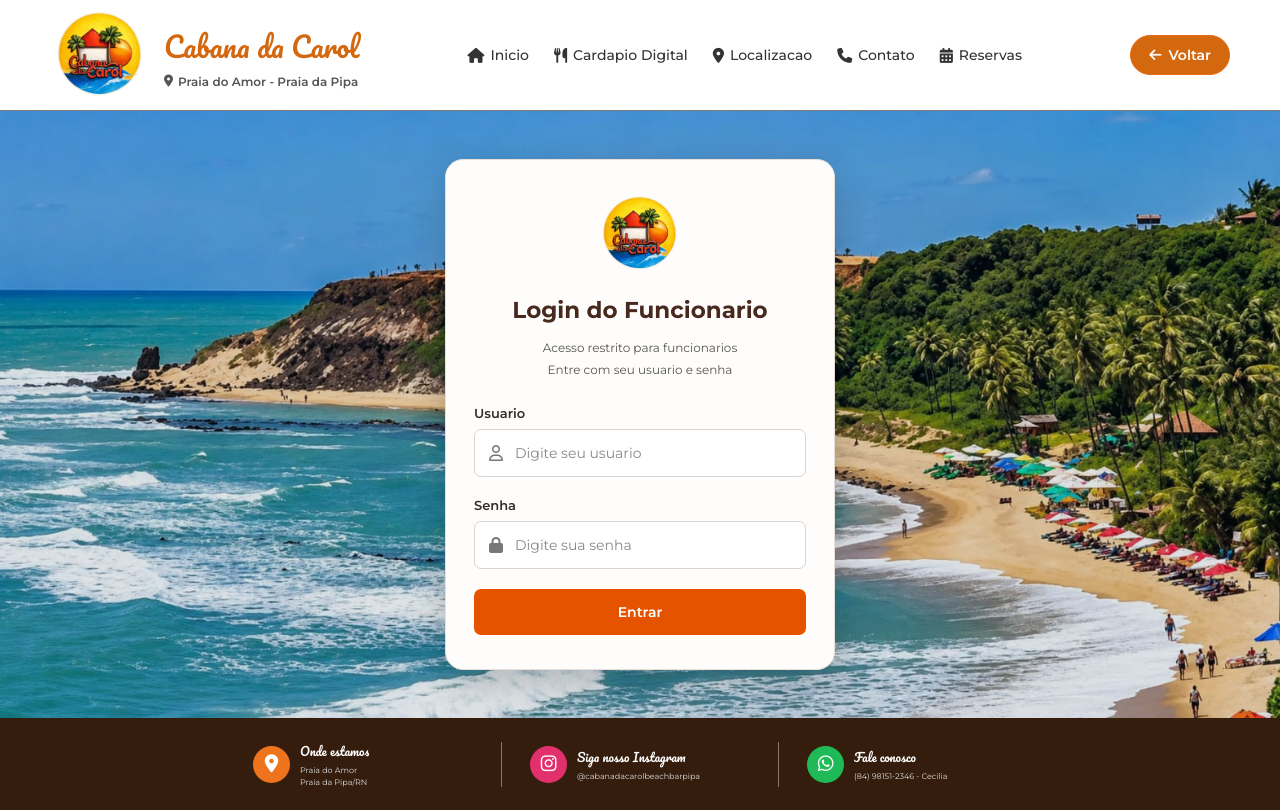
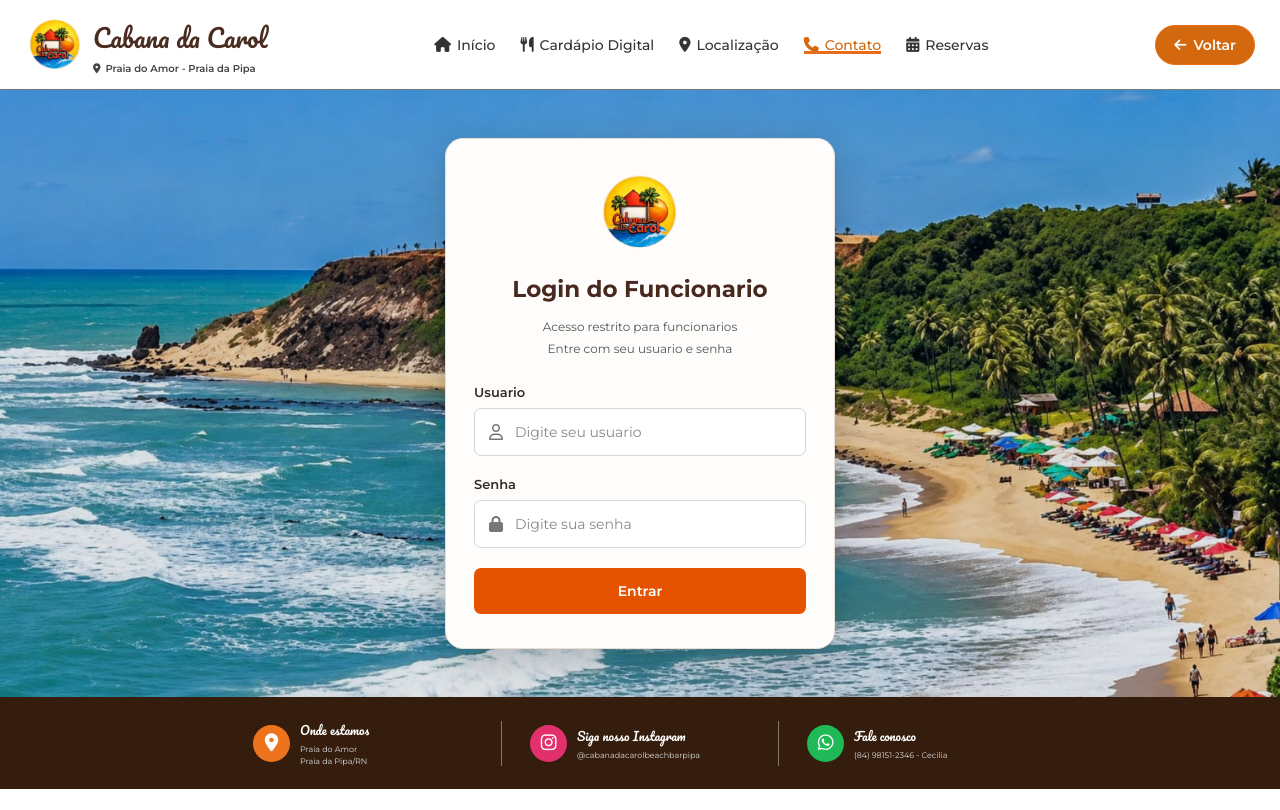
Before and after one commit to srtaslv/sistema_cdc, a Django app: page /funcionario/ in a window 1280 px wide. After the commit the page ends 789 px from the top, so only its background shows below. Run offline with Django 5.2, Linux system fonts and the light colour scheme; parts of the project's set-up code (start-up, migrations or seed data) failed here and were passed over.

Commit message:
corrigindo cabeçalho de funcionário

```diff
--- a/banco_de_dados/templates/funcionario.html
+++ b/banco_de_dados/templates/funcionario.html
@@ -40,20 +40,20 @@
         <nav>
             <a href="{% url 'pagina_inicial' %}">
                 <i class="fa-solid fa-house"></i>
-                Inicio
+                Início
             </a>
 
             <a href="{% url 'cardapio' %}">
                 <i class="fa-solid fa-utensils"></i>
-                Cardapio Digital
+                Cardápio Digital
             </a>
 
             <a href="{% url 'pagina_localizacao' %}">
                 <i class="fa-solid fa-location-dot"></i>
-                Localizacao
+                Localização
             </a>
 
-            <a href="{% url 'pagina_contatos' %}">
+            <a href="{% url 'pagina_contatos' %}" class="ativo">
                 <i class="fa-solid fa-phone"></i>
                 Contato
             </a>
--- a/static/css/funcionario.css
+++ b/static/css/funcionario.css
@@ -1,57 +1,51 @@
-/* RESET */
+/* CONFIGURACAO GERAL */
+
 * {
     margin: 0;
     padding: 0;
     box-sizing: border-box;
 }
 
-
-
+html {
+    width: 100%;
+}
 
 body {
-    font-family: 'Montserrat', sans-serif;
-    min-height: 100vh;
+    width: 100%;
+    margin: 0;
+    font-family: "Montserrat", sans-serif;
     background-color: #ffffff;
+    overflow-x: hidden;
+}
+
+a {
+    text-decoration: none;
 }
 
 
 
-
-/* CABEÇALHO */
-.header {
+/* NOME DA CABANA */
+header {
     width: 100%;
     min-height: 90px;
     background-color: #ffffff;
-
-
-
 
     display: flex;
     align-items: center;
     justify-content: space-between;
 
-
-
-
-    padding: 5px 50px;
+    padding: 0 25px;
     overflow: visible;
 
-
+    box-shadow: 0 2px 8px rgba(0, 0, 0, 0.15);
     border-bottom: 1px solid #817a7a;
 }
 
-
-
-
-/* NOME DA CABANA */
 .header h1 {
     font-family: 'Pacifico', cursive;
     font-size: 28px;
     color: #d4680f;
 }
-
-
-
 
 .header p {
     display: flex;
@@ -62,29 +56,40 @@ body {
     margin-top: 3px;
 }
 
-
-
-
-/* LOGO */
 .logo {
     display: flex;
     align-items: center;
-    gap: 14px;
+    gap: 8px;
+   flex-shrink: 0;
 }
 
 
 .logo img {
-    width: 100px;
-    height: 100px;
+    width: 60px;
+    height: 60px;
     object-fit: contain;
     flex-shrink: 0;
 }
 
+.logo h1 {
+    font-family: "Pacifico", cursive;
+    font-size: 25px;
+    font-weight: 400;
+    color: #4b2c20;
+}
+
+.logo p {
+    font-family: "Montserrat", sans-serif;
+    font-size: 10px;
+    font-weight: 600;
+    color: #444;
+}
 
 .texto-logo {
     display: flex;
     flex-direction: column;
 }
+
 
 
 
```
